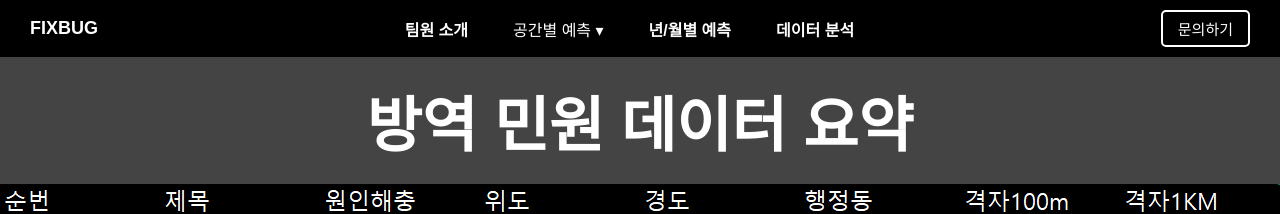
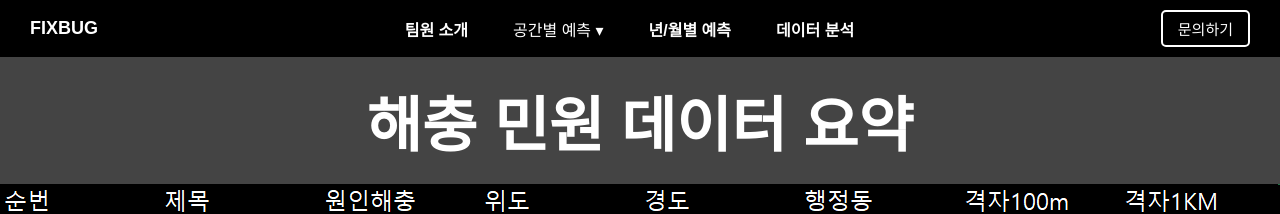
Before and after one commit to kpukpu/fixbug, a React (Create React App) app in the folder frontend/: page /what in a window 1280 px wide. Shown: the top 214 px of the page. Built offline with nearby package versions, Linux system fonts and the light colour scheme.

Commit message:
real final commit

```diff
--- a/frontend/src/components/what.js
+++ b/frontend/src/components/what.js
@@ -26,7 +26,7 @@ export default function What() {
     <main className="what-container">
 
       <section className="what-gallery">
-        <h1>방역 민원 데이터 요약</h1>
+        <h1>해충 민원 데이터 요약</h1>
           <img src={what1} alt="논문 페이지 1" className="what-image" />
           <img src={what2} alt="논문 페이지 2" className="what-image" />
           <img src={what3} alt="논문 페이지 3" className="what-image" />
```
